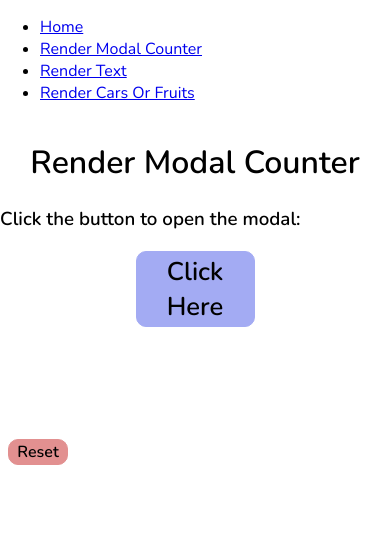
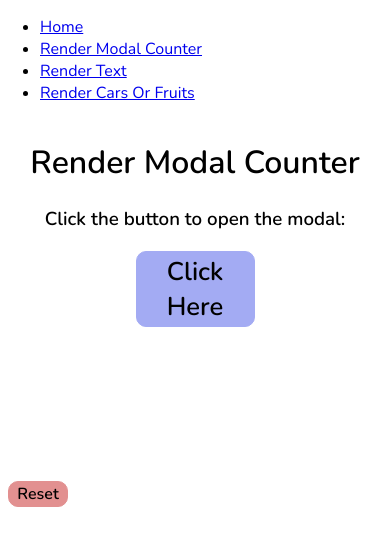
Before and after one commit to ulaura/amex-exercises, a React (Create React App) app: page /rendermodalcounter in a window 390 px wide. Shown: the top 546 px of the page. Built offline with nearby package versions, Linux system fonts and the light colour scheme.

Commit message:
feat: Added media query css to modal on RenderModalCounter

```diff
--- a/src/containers/RenderModalCounter/RenderModalCounter.js
+++ b/src/containers/RenderModalCounter/RenderModalCounter.js
@@ -40,7 +40,7 @@ class RenderModalCounter extends Component {
         ) : null}
       >
         <h1 className="page-header">Render Modal Counter</h1>
-        <h3 id="main-header">Click the button to open the modal:</h3>
+        <h3 id="sub-header">Click the button to open the modal:</h3>
 
         <div id="modal-location">
           {this.state.toggleModalOpen ? (
--- a/src/containers/RenderModalCounter/rendermodalcounter.css
+++ b/src/containers/RenderModalCounter/rendermodalcounter.css
@@ -4,8 +4,9 @@
   width: 100%;
 }
 
-#main-header {
+#sub-header {
   margin-top: 0;
+  text-align: center;
 }
 
 .modal-button {
@@ -83,6 +84,10 @@
   text-align: center;
 }
 
+.modal-message {
+  font-size: 1.2rem;
+}
+
 #modal-header {
   width: 100%;
   height: auto;
@@ -97,11 +102,23 @@
   margin-bottom: 1%;
 }
 
-/* .modal-message {
-
-} */
-
 #modal-location {
   width: 100%;
-  height: 20%;
+  height: 150px;
 }
+
+@media (max-width: 600px) {
+  #modal-location {
+    height: 25%;
+  }
+
+  #modal-header-text {
+    font-size: 1.5rem;
+  }
+}
+
+@media (min-width: 800px) {
+  #modal-location {
+    height: 200px;
+  }
+}
```
